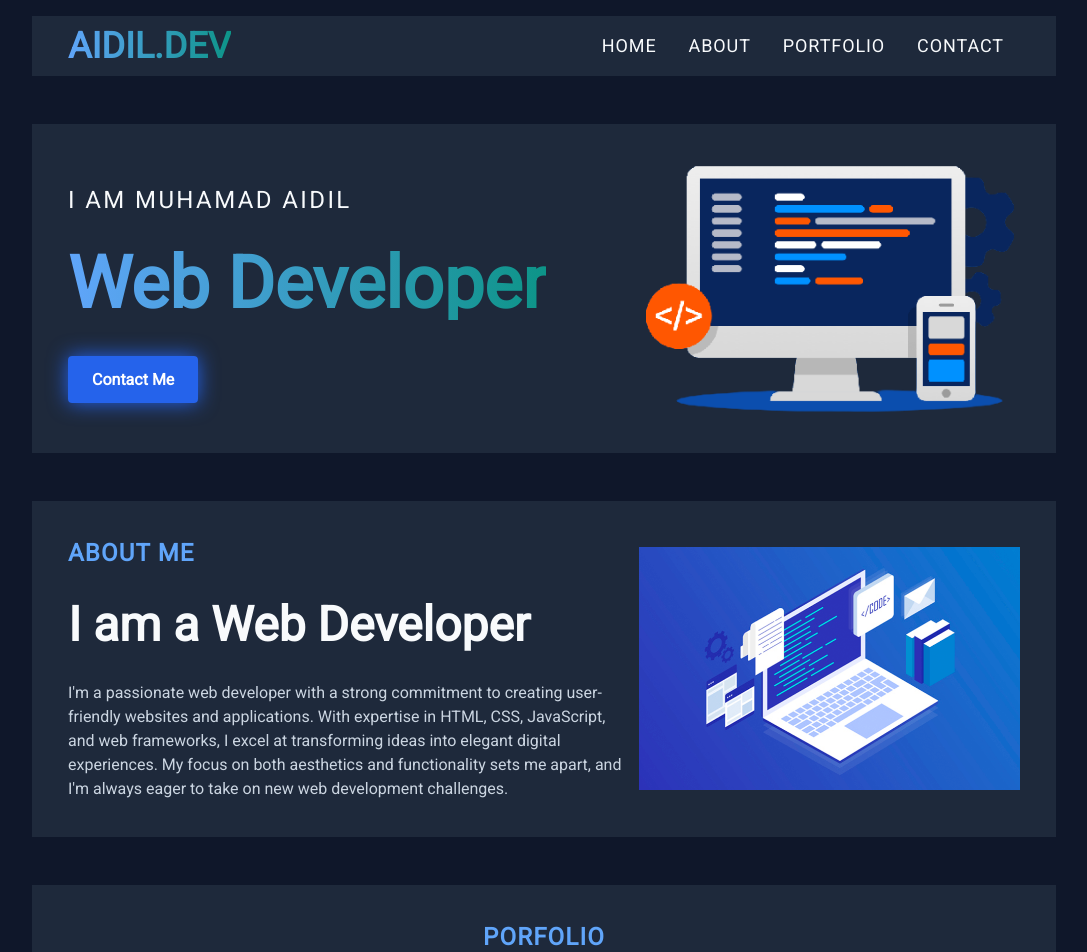
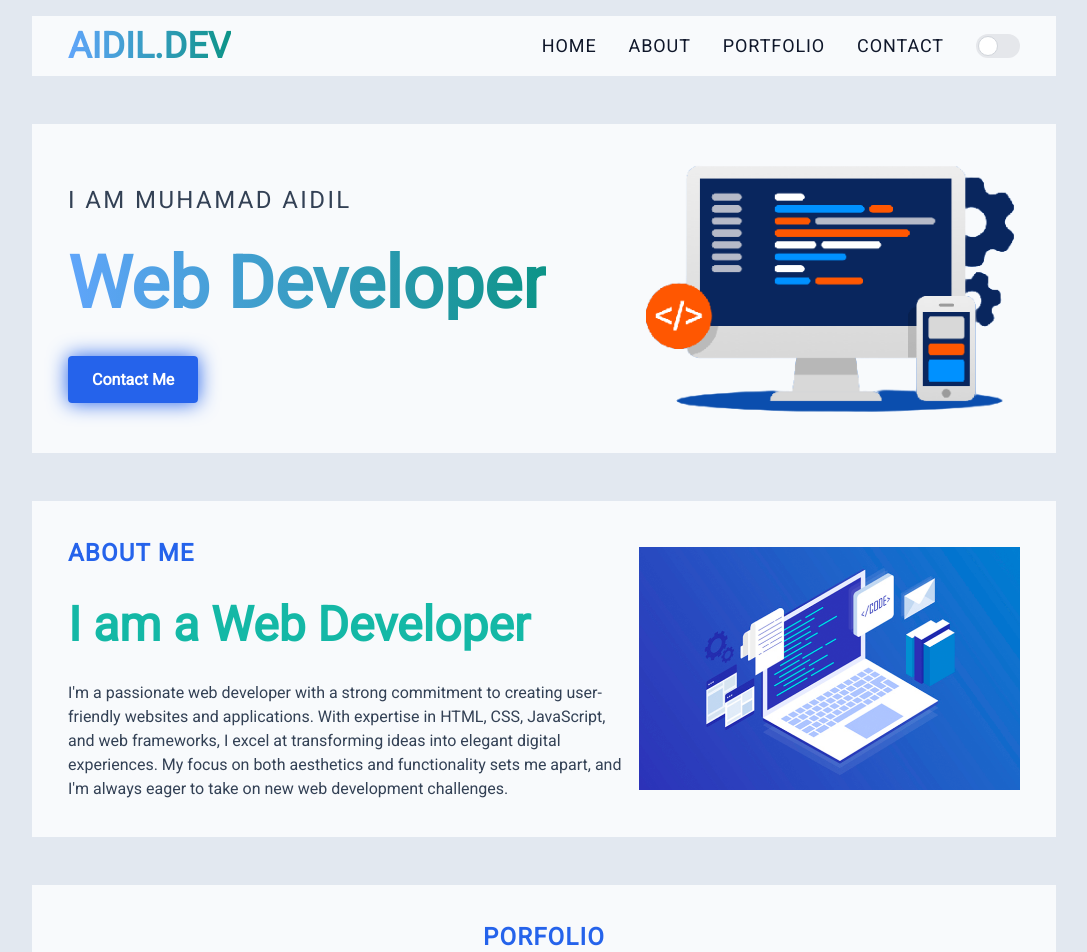
Before and after one commit to aidilrx04/aidilrx04-portfolio, a SvelteKit app: page / in a window 1280 px wide. Shown: the top 952 px of the page, without its empty margins (96-1183 px from the left). Built offline with nearby package versions, Linux system fonts and the light colour scheme; some icons are missing.

Commit message:
feat: support dark and light theme

```diff
--- a/src/app.html
+++ b/src/app.html
@@ -10,7 +10,7 @@
 		<link href="https://fonts.googleapis.com/css2?family=Roboto&display=swap" rel="stylesheet" />
 		<script src="https://unpkg.com/@phosphor-icons/web"></script>
 	</head>
-	<body data-sveltekit-preload-data="hover">
+	<body data-sveltekit-preload-data="hover" class="dark">
 		<div style="display: contents">%sveltekit.body%</div>
 	</body>
 </html>
--- /dev/null
+++ b/src/lib/color-scheme.ts
@@ -0,0 +1,24 @@
+import { browser } from '$app/environment';
+import { writable } from 'svelte/store';
+
+export const darkMode = writable(false);
+
+if (browser) {
+	console.log('runned');
+
+	const mode = localStorage.getItem('darkMode')
+		? localStorage.getItem('darkMode') === 'dark'
+			? true
+			: false
+		: window.matchMedia('(prefers-color-scheme: dark)').matches
+		? true
+		: false;
+
+	darkMode.set(mode);
+}
+
+darkMode.subscribe((value) => {
+	if (browser) {
+		localStorage.setItem('darkMode', value ? 'dark' : 'light');
+	}
+});
--- a/src/lib/components/ContactForm.svelte
+++ b/src/lib/components/ContactForm.svelte
@@ -116,7 +116,7 @@
 		<button
 			disabled={isSendingMessage}
 			type="submit"
-			class="flex items-center justify-center w-full px-4 py-4 font-semibold bg-blue-600 disabled:bg-blue-800 disabled:text-slate-300 hover:bg-blue-500 active:bg-blue-700"
+			class="flex items-center justify-center w-full px-4 py-4 font-semibold text-slate-50 bg-blue-600 disabled:bg-blue-800 disabled:text-slate-300 hover:bg-blue-500 active:bg-blue-700"
 		>
 			{#if isSendingMessage}
 				<i class="ph-bold ph-spinner animate-spin text-lg mr-2 inline-block" />
--- a/src/lib/components/Navbar.svelte
+++ b/src/lib/components/Navbar.svelte
@@ -1,4 +1,6 @@
 <script lang="ts">
+	import ThemeToggler from './ThemeToggler.svelte';
+
 	let shouldSticky = false;
 	let el: HTMLElement;
 	let box: DOMRect;
@@ -19,16 +21,14 @@
 			shouldSticky = false;
 		}
 	};
-
-	$: console.log(shouldSticky);
 </script>
 
 <svelte:window on:scroll={watchScroll} />
 
 <nav
 	use:responsiveNav
-	class="bg-slate-800 mx-auto my-4 mb-12 justify-between items-center px-9 transition-all z-50 sticky top-0 left-0
-	{shouldSticky ? 'w-full shadow-md shadow-slate-900' : 'container lg:max-w-screen-lg '}
+	class="bg-slate-50 dark:bg-slate-800 mx-auto my-4 mb-12 justify-between items-center px-9 z-50 sticky top-0 left-0
+	{shouldSticky ? 'w-full dark:shadow-md dark:shadow-slate-900' : 'container lg:max-w-screen-lg '}
 	flex relative
 	"
 >
@@ -39,9 +39,10 @@
 			Aidil.dev
 		</h1>
 	</a>
+	<div class="bg-inherit flex gap-4 flex-row-reverse md:flex-row">
 		<div class="dropdown bg-inherit group">
 			<button
-			class="peer md:hidden w-full px-3 py-1 border-2 border-slate-700 rounded-lg my-4 flex items-center justify-center transition-all
+				class="peer md:hidden w-full px-3 py-1 text-slate-600 border-2 border-slate-400 dark:border-slate-700 rounded-lg my-4 flex items-center justify-center
 						active:text-blue-500 active:border-blue-500 focus:text-blue-500 focus:border-blue-500 focus-within:text-blue-500 focus-within:border-blue-500
 						group-active:text-blue-500 group-active:border-blue-500 group-focus:text-blue-500 group-focus:border-blue-500 group-focus-within:text-blue-500 group-focus-within:border-blue-500
 				"
@@ -50,7 +51,7 @@
 			</button>
 			<!-- TODO: fix the navbar transition when dropdown is open -->
 			<div
-			class="max-h-0 h-auto md:max-h-full shadow-md shadow-slate-900 md:shadow-none md:static md:block hidden dropdown-content absolute bg-inherit w-full left-0 top-full
+				class="max-h-0 h-auto md:max-h-full dark:shadow-md shadow-slate-900 md:shadow-none md:static md:block hidden dropdown-content absolute bg-inherit w-full left-0 top-full
 				peer-active:block
 				peer-focus:block
 				peer-focus-within:block
@@ -62,8 +63,7 @@
 				group-active:max-h-screen
 				peer-active:max-h-screen
 				peer-focus:max-h-screen
-            peer-focus-within:max-h-screen
-            transition-all duration-1000"
+				peer-focus-within:max-h-screen"
 			>
 				<ul class="md:flex md:justify-end gap-0 flex-wrap justify-center">
 					<li>
@@ -81,11 +81,16 @@
 				</ul>
 			</div>
 		</div>
+		<ThemeToggler />
+	</div>
 </nav>
 
 <style lang="postcss">
 	.nav-item {
-		@apply block  py-4 uppercase text-lg tracking-wider transition-all duration-300 px-9;
+		@apply block py-4 uppercase text-lg tracking-wider px-9 text-slate-900;
+	}
+	.nav-item:hover {
+		@apply bg-teal-200;
 	}
 
 	@media screen(md) {
@@ -94,7 +99,11 @@
 		}
 	}
 
-	.nav-item:hover {
+	:global(.dark) .nav-item {
+		@apply text-slate-50;
+	}
+
+	:global(.dark) .nav-item:hover {
 		@apply bg-slate-700;
 	}
 </style>
--- a/src/lib/components/Section.svelte
+++ b/src/lib/components/Section.svelte
@@ -1,3 +1,3 @@
-<section {...$$props} class="px-9 py-9 mb-12 bg-slate-800 {$$props?.class}">
+<section {...$$props} class="px-9 py-9 mb-12 bg-slate-50 dark:bg-slate-800 {$$props?.class}">
 	<slot />
 </section>
--- /dev/null
+++ b/src/lib/components/ThemeToggler.svelte
@@ -0,0 +1,18 @@
+<script>
+	import { darkMode } from '$lib/color-scheme';
+</script>
+
+<div class="toggler-container flex items-center justify-center">
+	<label class="relative flex items-center cursor-pointer">
+		<input
+			type="checkbox"
+			value=""
+			checked={$darkMode}
+			on:change={() => ($darkMode = !$darkMode)}
+			class="sr-only peer"
+		/>
+		<div
+			class="w-11 h-6 bg-gray-200 peer-focus:outline-none peer-focus:ring-4 peer-focus:ring-blue-300 dark:peer-focus:ring-blue-800 rounded-full peer dark:bg-gray-700 peer-checked:after:translate-x-full peer-checked:after:border-white after:content-[''] after:absolute after:top-[2px] after:left-[2px] after:bg-white after:border-gray-300 after:border after:rounded-full after:h-5 after:w-5 after:transition-all dark:border-gray-600 peer-checked:bg-blue-600"
+		/>
+	</label>
+</div>
--- a/src/routes/+layout.svelte
+++ b/src/routes/+layout.svelte
@@ -1,5 +1,29 @@
-<script>
+<script lang="ts">
+	import { darkMode } from '$lib/color-scheme';
 	import '../app.css';
+
+	let darkEl: HTMLBodyElement;
+
+	$: if (darkEl) darkEl.classList.toggle('dark', $darkMode);
+
+	const initDarkMode = (el: HTMLDivElement) => {};
+
+	const balls = (el: HTMLBodyElement) => {
+		console.log('balls');
+		darkEl = el;
+	};
 </script>
 
+<svelte:body use:balls />
+
 <slot><!-- optional fallback --></slot>
+
+<style>
+	:global(body) {
+		@apply bg-slate-200 text-slate-800;
+	}
+	:global(body.dark) {
+		/* @apply bg-gradient-to-r from-slate-800 to-slate-900; */
+		@apply bg-slate-900 text-slate-50;
+	}
+</style>
--- a/src/routes/+page.svelte
+++ b/src/routes/+page.svelte
@@ -9,7 +9,9 @@
 <main class="container lg:max-w-screen-lg mx-auto">
 	<Section id="name" class="flex items-center justify-between flex-col-reverse sm:flex-row">
 		<div class="left text-center sm:text-left">
-			<div class="title uppercase mb-8 text-2xl tracking-widest">I AM MUHAMAD AIDIL</div>
+			<div class="title uppercase mb-8 text-2xl tracking-widest text-slate-700 dark:text-slate-50">
+				I AM MUHAMAD AIDIL
+			</div>
 			<div
 				class="job text-7xl mb-12 bg-clip-text text-transparent bg-gradient-to-r from-blue-400 to-teal-600 max-w-fit font-extrabold"
 			>
@@ -32,12 +34,14 @@
 	<Section id="about" class="flex items-center justify-between flex-col-reverse sm:flex-row">
 		<div class="left pr-4">
 			<div
-				class="title uppercase mb-8 text-2xl tracking-wider text-blue-400 font-bold text-center sm:text-left"
+				class="title uppercase mb-8 text-2xl tracking-wider text-blue-600 dark:text-blue-400 font-bold text-center sm:text-left"
 			>
 				About Me
 			</div>
-			<h2 class="text-5xl font-extrabold mb-8 text-slate-50">I am a Web Developer</h2>
-			<p class="text-base text-slate-300">
+			<h2 class="text-5xl font-extrabold mb-8 text-teal-500 dark:text-slate-50">
+				I am a Web Developer
+			</h2>
+			<p class="text-base text-slate-700 dark:text-slate-300">
 				I'm a passionate web developer with a strong commitment to creating user-friendly websites
 				and applications. With expertise in HTML, CSS, JavaScript, and web frameworks, I excel at
 				transforming ideas into elegant digital experiences. My focus on both aesthetics and
@@ -51,7 +55,9 @@
 
 	<!-- <div id="resume"></div> -->
 	<Section id="porfolio">
-		<h2 class="title uppercase text-center text-2xl tracking-wider text-blue-400 font-bold mb-8">
+		<h2
+			class="title uppercase text-center text-2xl tracking-wider text-blue-600 dark:text-blue-400 font-bold mb-8"
+		>
 			Porfolio
 		</h2>
 		<div
@@ -66,7 +72,7 @@
 					<div class="caption absolute z-20 left-8 bottom-8 right-8">
 						<div class="title w-full relative overflow-hidden">
 							<h4
-								class="delay-[750ms] opacity-0 duration-100 group-hover:opacity-100 text-2xl transition-all font-semibold
+								class="text-slate-50 delay-[750ms] opacity-0 duration-100 group-hover:opacity-100 text-2xl transition-all font-semibold
                                 "
 							>
 								Cari Kata
@@ -74,7 +80,7 @@
 						</div>
 						<div class="subtitle w-fit relative overflow-hidden">
 							<span
-								class="text-sm delay-700 opacity-0 duration-100 group-hover:opacity-100 transition-all"
+								class="text-slate-100 text-sm delay-700 opacity-0 duration-100 group-hover:opacity-100 transition-all"
 								>Wordsearch Game</span
 							>
 						</div>
@@ -90,7 +96,7 @@
 					<div class="caption absolute z-20 left-8 bottom-8 right-8">
 						<div class="title w-full relative overflow-hidden">
 							<h4
-								class="delay-[750ms] opacity-0 duration-100 group-hover:opacity-100 text-2xl transition-all font-semibold
+								class="text-slate-50 delay-[750ms] opacity-0 duration-100 group-hover:opacity-100 text-2xl transition-all font-semibold
                                 "
 							>
 								Ladle
@@ -98,7 +104,7 @@
 						</div>
 						<div class="subtitle w-fit relative overflow-hidden">
 							<span
-								class="text-sm delay-700 opacity-0 duration-100 group-hover:opacity-100 transition-all"
+								class="text-slate-100 text-sm delay-700 opacity-0 duration-100 group-hover:opacity-100 transition-all"
 								>Wordle-like Game</span
 							>
 						</div>
@@ -114,7 +120,7 @@
 					<div class="caption absolute z-20 left-8 bottom-8 right-8">
 						<div class="title w-full relative overflow-hidden">
 							<h4
-								class="delay-[750ms] opacity-0 duration-100 group-hover:opacity-100 text-2xl transition-all font-semibold
+								class="text-slate-50 delay-[750ms] opacity-0 duration-100 group-hover:opacity-100 text-2xl transition-all font-semibold
                                 "
 							>
 								duitGone
@@ -122,7 +128,7 @@
 						</div>
 						<div class="subtitle w-fit relative overflow-hidden">
 							<span
-								class="text-sm delay-700 opacity-0 duration-100 group-hover:opacity-100 transition-all"
+								class="text-slate-100 text-sm delay-700 opacity-0 duration-100 group-hover:opacity-100 transition-all"
 								>A simple finance manager</span
 							>
 						</div>
@@ -135,7 +141,7 @@
 	<Section id="contact" class="flex justify-between flex-col md:flex-row">
 		<div class="col w-full md:w-[50%] pr-0 md:pr-5 text-center md:text-left mb-8 md:mb-0">
 			<div
-				class="title uppercase text-2xl tracking-wider text-blue-400 font-bold mb-8 text-center md:text-left"
+				class="title uppercase text-2xl tracking-wider text-blue-600 dark:text-blue-400 font-bold mb-8 text-center md:text-left"
 			>
 				Contact Me
 			</div>
@@ -147,7 +153,7 @@
 				<a href="https://github.com/aidilrx04" target="_blank">
 					<i class="ph-duotone ph-github-logo" />
 				</a>
-				<a href="www.linkedin.com/in/aidilrx04" target="_blank">
+				<a href="https://www.linkedin.com/in/aidilrx04" target="_blank">
 					<i class="ph-duotone ph-linkedin-logo text-white bg-blue-500 rounded-sm" />
 				</a>
 			</div>
@@ -158,21 +164,15 @@
 	</Section>
 </main>
 
-<footer class="container lg:max-w-screen-lg mx-auto px-9 py-5 bg-slate-800">
-	Copyright &copy; <span>aidil.dev</span> 2023
-</footer>
+<Section class="container lg:max-w-screen-lg mx-auto mb-0">
+	<footer>
+		Copyright &copy; <span>aidil.dev</span> 2023
+	</footer>
+</Section>
 
 <style lang="postcss">
 	:global(html) {
 		scroll-behavior: smooth;
-	}
-	:global(body) {
-		/* @apply bg-gradient-to-r from-slate-800 to-slate-900; */
-		@apply bg-slate-900;
-	}
-
-	:global(*) {
-		@apply text-slate-50;
 	}
 
 	@keyframes titles {
--- a/tailwind.config.js
+++ b/tailwind.config.js
@@ -4,5 +4,6 @@ export default {
 	theme: {
 		extend: {}
 	},
-	plugins: []
+	plugins: [],
+	darkMode: 'class'
 };
```
Lines whose indentation alone changed are shown as unchanged.
